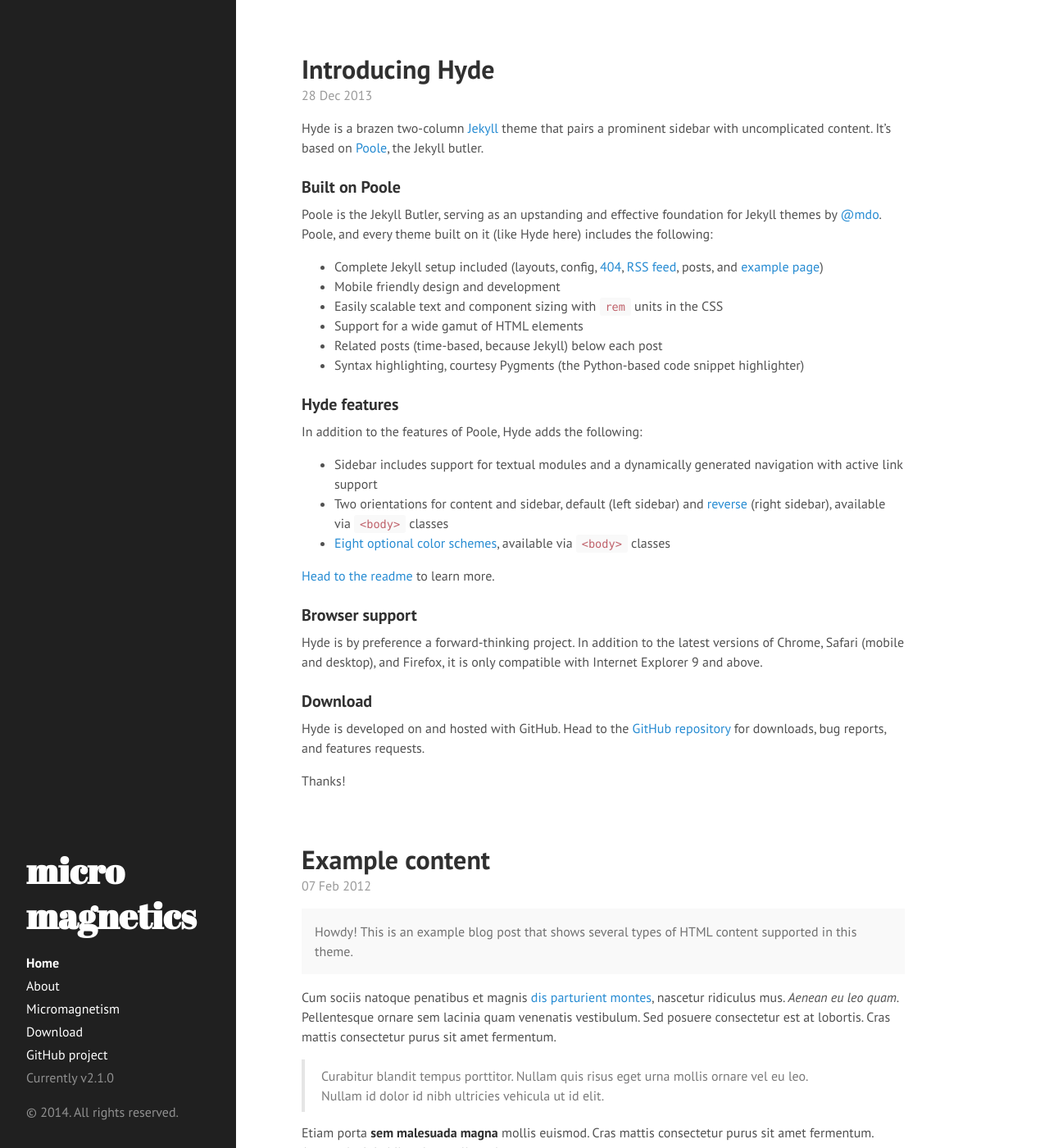
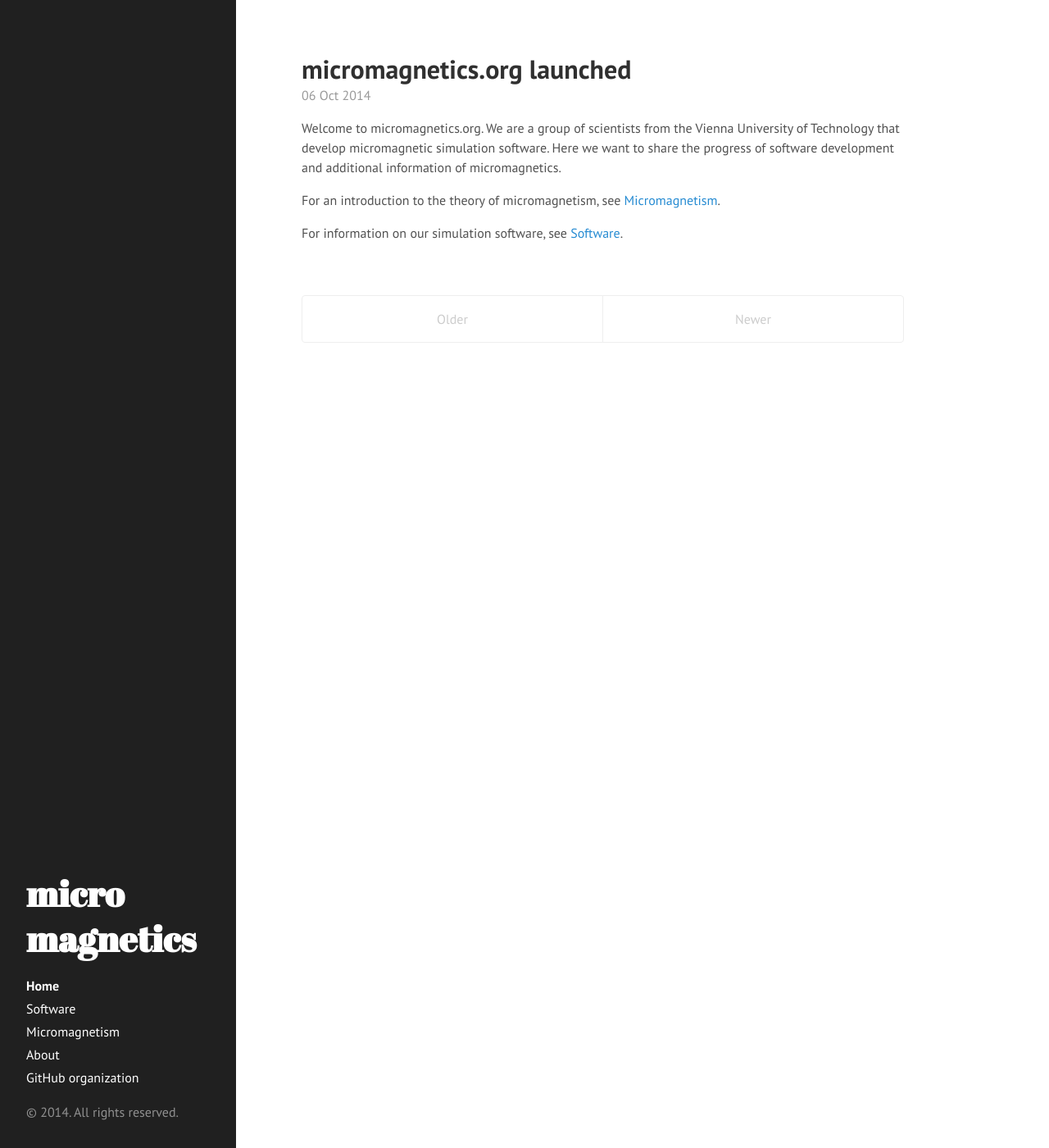
Before and after one commit to micromagnetics/micromagnetics.github.io, a Jekyll site: the page built from index.html, in a window 1280 px wide and 1400 px high. Shown: the whole window at 82% size. Built offline with Jekyll 4.4.1, drawn with Linux system fonts in a browser that asks for light colours; Markdown is read by kramdown in place of the engine named in the settings; the list of posts is cut into pages by our own code; some of the changed text lies outside the part shown.

Commit message:
add content

```diff
--- a/_config.yml
+++ b/_config.yml
@@ -10,17 +10,10 @@
 title:            'micromagnetics'
 tagline:          'theory and numerics'
 description:      ''
-url:              http://hyde.getpoole.com
+url:              http://micromagnetics.org
 baseurl:          /
 
 author:
-  name:           'Mark Otto'
-  url:            https://twitter.com/mdo
+  name:           'Claas Abert'
 
 paginate:         5
-
-# Custom vars
-version:          2.1.0
-
-github:
-  repo:           https://github.com/poole/hyde
--- a/_includes/sidebar.html
+++ b/_includes/sidebar.html
@@ -17,7 +17,7 @@
         `layout: page` in the front-matter. See readme for usage.
       {% endcomment %}
 
-      {% assign pages_list = site.pages %}
+      {% assign pages_list = site.pages | sort:"position" %}
       {% for node in pages_list %}
         {% if node.title != null %}
           {% if node.layout == "page" %}
@@ -26,9 +26,7 @@
         {% endif %}
       {% endfor %}
 
-      <a class="sidebar-nav-item" href="{{ site.github.repo }}/archive/v{{ site.version }}.zip">Download</a>
-      <a class="sidebar-nav-item" href="{{ site.github.repo }}">GitHub project</a>
-      <span class="sidebar-nav-item">Currently v{{ site.version }}</span>
+      <a class="sidebar-nav-item" href="https://github.com/micromagnetics">GitHub organization</a>
     </nav>
 
     <p>&copy; {{ site.time | date: '%Y' }}. All rights reserved.</p>
--- a/_posts/2012-02-06-whats-jekyll.md
+++ /dev/null
@@ -1,12 +0,0 @@
----
-layout: post
-title: What's Jekyll?
----
-
-[Jekyll](http://jekyllrb.com) is a static site generator, an open-source tool for creating simple yet powerful websites of all shapes and sizes. From [the project's readme](https://github.com/mojombo/jekyll/blob/master/README.markdown):
-
-  > Jekyll is a simple, blog aware, static site generator. It takes a template directory [...] and spits out a complete, static website suitable for serving with Apache or your favorite web server. This is also the engine behind GitHub Pages, which you can use to host your project’s page or blog right here from GitHub.
-
-It's an immensely useful tool and one we encourage you to use here with Hyde.
-
-Find out more by [visiting the project on GitHub](https://github.com/mojombo/jekyll).
--- a/_posts/2012-02-07-example-content.md
+++ /dev/null
@@ -1,138 +0,0 @@
----
-layout: post
-title: Example content
----
-
-
-<div class="message">
-  Howdy! This is an example blog post that shows several types of HTML content supported in this theme.
-</div>
-
-Cum sociis natoque penatibus et magnis <a href="#">dis parturient montes</a>, nascetur ridiculus mus. *Aenean eu leo quam.* Pellentesque ornare sem lacinia quam venenatis vestibulum. Sed posuere consectetur est at lobortis. Cras mattis consectetur purus sit amet fermentum.
-
-> Curabitur blandit tempus porttitor. Nullam quis risus eget urna mollis ornare vel eu leo. Nullam id dolor id nibh ultricies vehicula ut id elit.
-
-Etiam porta **sem malesuada magna** mollis euismod. Cras mattis consectetur purus sit amet fermentum. Aenean lacinia bibendum nulla sed consectetur.
-
-## Inline HTML elements
-
-HTML defines a long list of available inline tags, a complete list of which can be found on the [Mozilla Developer Network](https://developer.mozilla.org/en-US/docs/Web/HTML/Element).
-
-- **To bold text**, use `<strong>`.
-- *To italicize text*, use `<em>`.
-- Abbreviations, like <abbr title="HyperText Markup Langage">HTML</abbr> should use `<abbr>`, with an optional `title` attribute for the full phrase.
-- Citations, like <cite>&mdash; Mark otto</cite>, should use `<cite>`.
-- <del>Deleted</del> text should use `<del>` and <ins>inserted</ins> text should use `<ins>`.
-- Superscript <sup>text</sup> uses `<sup>` and subscript <sub>text</sub> uses `<sub>`.
-
-Most of these elements are styled by browsers with few modifications on our part.
-
-## Heading
-
-Vivamus sagittis lacus vel augue rutrum faucibus dolor auctor. Duis mollis, est non commodo luctus, nisi erat porttitor ligula, eget lacinia odio sem nec elit. Morbi leo risus, porta ac consectetur ac, vestibulum at eros.
-
-### Code
-
-Cum sociis natoque penatibus et magnis dis `code element` montes, nascetur ridiculus mus.
-
-{% highlight js %}
-// Example can be run directly in your JavaScript console
-
-// Create a function that takes two arguments and returns the sum of those arguments
-var adder = new Function("a", "b", "return a + b");
-
-// Call the function
-adder(2, 6);
-// > 8
-{% endhighlight %}
-
-Aenean lacinia bibendum nulla sed consectetur. Etiam porta sem malesuada magna mollis euismod. Fusce dapibus, tellus ac cursus commodo, tortor mauris condimentum nibh, ut fermentum massa.
-
-### Gists via GitHub Pages
-
-Vestibulum id ligula porta felis euismod semper. Nullam quis risus eget urna mollis ornare vel eu leo. Donec sed odio dui.
-
-{% gist 5555251 gist.md %}
-
-Aenean eu leo quam. Pellentesque ornare sem lacinia quam venenatis vestibulum. Nullam quis risus eget urna mollis ornare vel eu leo. Cum sociis natoque penatibus et magnis dis parturient montes, nascetur ridiculus mus. Donec sed odio dui. Vestibulum id ligula porta felis euismod semper.
-
-### Lists
-
-Cum sociis natoque penatibus et magnis dis parturient montes, nascetur ridiculus mus. Aenean lacinia bibendum nulla sed consectetur. Etiam porta sem malesuada magna mollis euismod. Fusce dapibus, tellus ac cursus commodo, tortor mauris condimentum nibh, ut fermentum massa justo sit amet risus.
-
-* Praesent commodo cursus magna, vel scelerisque nisl consectetur et.
-* Donec id elit non mi porta gravida at eget metus.
-* Nulla vitae elit libero, a pharetra augue.
-
-Donec ullamcorper nulla non metus auctor fringilla. Nulla vitae elit libero, a pharetra augue.
-
-1. Vestibulum id ligula porta felis euismod semper.
-2. Cum sociis natoque penatibus et magnis dis parturient montes, nascetur ridiculus mus.
-3. Maecenas sed diam eget risus varius blandit sit amet non magna.
-
-Cras mattis consectetur purus sit amet fermentum. Sed posuere consectetur est at lobortis.
-
-<dl>
-  <dt>HyperText Markup Language (HTML)</dt>
-  <dd>The language used to describe and define the content of a Web page</dd>
-
-  <dt>Cascading Style Sheets (CSS)</dt>
-  <dd>Used to describe the appearance of Web content</dd>
-
-  <dt>JavaScript (JS)</dt>
-  <dd>The programming language used to build advanced Web sites and applications</dd>
-</dl>
-
-Integer posuere erat a ante venenatis dapibus posuere velit aliquet. Morbi leo risus, porta ac consectetur ac, vestibulum at eros. Nullam quis risus eget urna mollis ornare vel eu leo.
-
-### Images
-
-Quisque consequat sapien eget quam rhoncus, sit amet laoreet diam tempus. Aliquam aliquam metus erat, a pulvinar turpis suscipit at.
-
-![placeholder](http://placehold.it/800x400 "Large example image")
-![placeholder](http://placehold.it/400x200 "Medium example image")
-![placeholder](http://placehold.it/200x200 "Small example image")
-
-### Tables
-
-Aenean lacinia bibendum nulla sed consectetur. Lorem ipsum dolor sit amet, consectetur adipiscing elit.
-
-<table>
-  <thead>
-    <tr>
-      <th>Name</th>
-      <th>Upvotes</th>
-      <th>Downvotes</th>
-    </tr>
-  </thead>
-  <tfoot>
-    <tr>
-      <td>Totals</td>
-      <td>21</td>
-      <td>23</td>
-    </tr>
-  </tfoot>
-  <tbody>
-    <tr>
-      <td>Alice</td>
-      <td>10</td>
-      <td>11</td>
-    </tr>
-    <tr>
-      <td>Bob</td>
-      <td>4</td>
-      <td>3</td>
-    </tr>
-    <tr>
-      <td>Charlie</td>
-      <td>7</td>
-      <td>9</td>
-    </tr>
-  </tbody>
-</table>
-
-Nullam id dolor id nibh ultricies vehicula ut id elit. Sed posuere consectetur est at lobortis. Nullam quis risus eget urna mollis ornare vel eu leo.
-
------
-
-Want to see something else added? <a href="https://github.com/poole/poole/issues/new">Open an issue.</a>
--- a/_posts/2013-12-28-introducing-hyde.md
+++ /dev/null
@@ -1,37 +0,0 @@
----
-layout: post
-title: Introducing Hyde
----
-
-Hyde is a brazen two-column [Jekyll](http://jekyllrb.com) theme that pairs a prominent sidebar with uncomplicated content. It's based on [Poole](http://getpoole.com), the Jekyll butler.
-
-### Built on Poole
-
-Poole is the Jekyll Butler, serving as an upstanding and effective foundation for Jekyll themes by [@mdo](https://twitter.com/mdo). Poole, and every theme built on it (like Hyde here) includes the following:
-
-* Complete Jekyll setup included (layouts, config, [404](/404), [RSS feed](/atom.xml), posts, and [example page](/about))
-* Mobile friendly design and development
-* Easily scalable text and component sizing with `rem` units in the CSS
-* Support for a wide gamut of HTML elements
-* Related posts (time-based, because Jekyll) below each post
-* Syntax highlighting, courtesy Pygments (the Python-based code snippet highlighter)
-
-### Hyde features
-
-In addition to the features of Poole, Hyde adds the following:
-
-* Sidebar includes support for textual modules and a dynamically generated navigation with active link support
-* Two orientations for content and sidebar, default (left sidebar) and [reverse](https://github.com/poole/lanyon#reverse-layout) (right sidebar), available via `<body>` classes
-* [Eight optional color schemes](https://github.com/poole/hyde#themes), available via `<body>` classes
-
-[Head to the readme](https://github.com/poole/hyde#readme) to learn more.
-
-### Browser support
-
-Hyde is by preference a forward-thinking project. In addition to the latest versions of Chrome, Safari (mobile and desktop), and Firefox, it is only compatible with Internet Explorer 9 and above.
-
-### Download
-
-Hyde is developed on and hosted with GitHub. Head to the <a href="https://github.com/poole/hyde">GitHub repository</a> for downloads, bug reports, and features requests.
-
-Thanks!
--- /dev/null
+++ b/_posts/2014-10-06-launch.md
@@ -0,0 +1,10 @@
+---
+layout: post
+title: micromagnetics.org launched
+---
+
+Welcome to micromagnetics.org. We are a group of scientists from the Vienna University of Technology that develop micromagnetic simulation software. Here we want to share the progress of software development and additional information of micromagnetics.
+
+For an introduction to the theory of micromagnetism, see [Micromagnetism](/micromagnetism).
+
+For information on our simulation software, see [Software](/software).
--- a/about.md
+++ b/about.md
@@ -1,30 +1,19 @@
 ---
 layout: page
 title: About
+position: 3
 ---
 
-<p class="message">
-  Hey there! This page is included as an example. Feel free to customize it for your own use upon downloading. Carry on!
-</p>
+This page is dedicated to the theory and numerics of the micromagnetic model. We are a group of scientists from the Vienna University of Technology that develop micromagnetic simulation software.
 
-In the novel, *The Strange Case of Dr. Jeykll and Mr. Hyde*, Mr. Poole is Dr. Jekyll's virtuous and loyal butler. Similarly, Poole is an upstanding and effective butler that helps you build Jekyll themes. It's made by [@mdo](https://twitter.com/mdo).
+Imprint
+-------
 
-There are currently two themes built on Poole:
+Claas Abert
+Institute of Solid State
+Vienna University of Technology
+Wiedner Hauptstr. 8
+1040 Wien
+Austria
 
-* [Hyde](http://hyde.getpoole.com)
-* [Lanyon](http://lanyon.getpoole.com)
-
-Learn more and contribute on [GitHub](https://github.com/poole).
-
-## Setup
-
-Some fun facts about the setup of this project include:
-
-* Built for [Jekyll](http://jekyllrb.com)
-* Developed on GitHub and hosted for free on [GitHub Pages](https://pages.github.com)
-* Coded with [Sublime Text 2](http://sublimetext.com), an amazing code editor
-* Designed and developed while listening to music like [Blood Bros Trilogy](https://soundcloud.com/maddecent/sets/blood-bros-series)
-
-Have questions or suggestions? Feel free to [open an issue on GitHub](https://github.com/poole/issues/new) or [ask me on Twitter](https://twitter.com/mdo).
-
-Thanks for reading!
+email: <claas.abert@tuwien.ac.at>
--- a/mm.html
+++ b/micromagnetism.html
@@ -1,6 +1,7 @@
 ---
 layout: page
 title: Micromagnetism
+position: 2
 ---
 {% raw %}
 <table>
--- /dev/null
+++ b/software.md
@@ -0,0 +1,11 @@
+---
+layout: page
+title: Software
+position: 1
+---
+
+![magnum.fe](/images/magnum_fe.svg)
+
+magnum.fe is a finite-element package for the solution of dynamical micromagnetic problems. It is written in Python and C++ and largely relies on the multi purpose finite-element library [FEniCS](http://fenicsproject.org/). For the solution of open-boundary problems a hybrid FEM/BEM method is implemented that uses the [BEM++](http://www.bempp.org/) library. magnum.fe is free software and can be extended to your needs.
+
+Visit the homepage [http://micromagnetics.org/magnum.fe](http://micromagnetics.org/magnum.fe) or go directly to the GitHub page [https://github.com/micromagnetics/magnum.fe](https://github.com/micromagnetics/magnum.fe).
```
Also changed, not shown: images/magnum.svg (added), images/magnum_fd.svg (added), images/magnum_fe.svg (added), index.html (line endings or trailing spaces).
